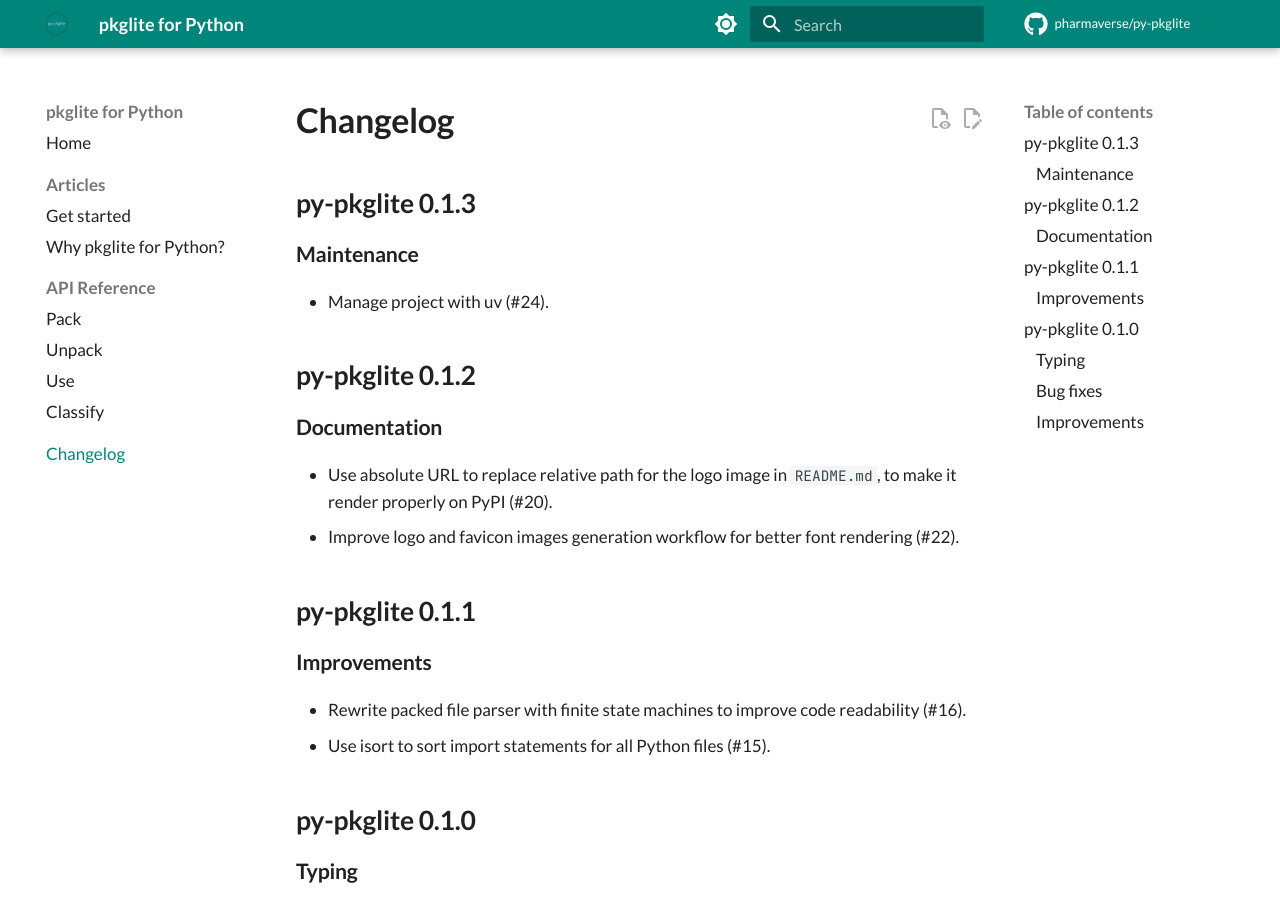
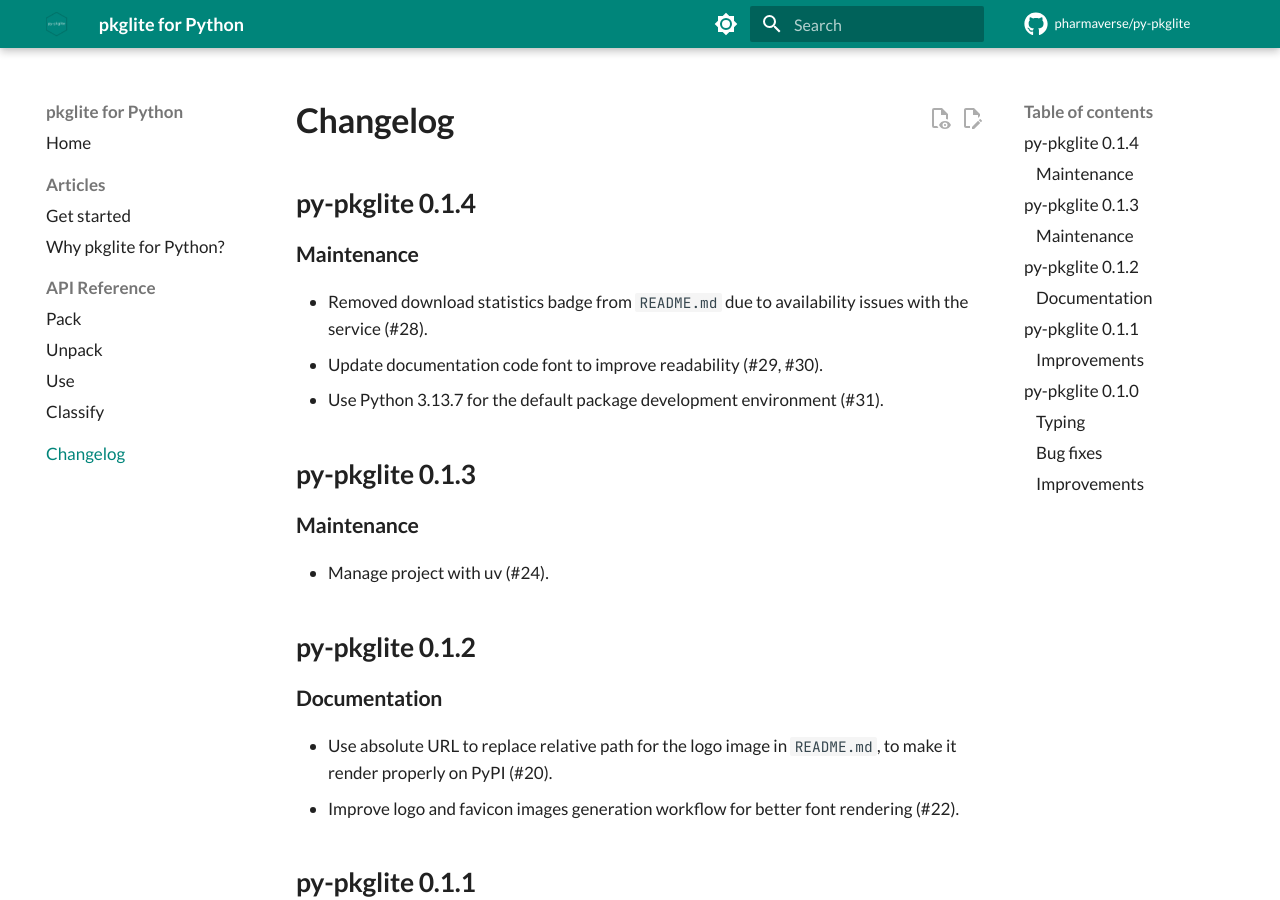
Before and after one commit to pharmaverse/py-pkglite, an MkDocs documentation site: the page built from docs/changelog.md, in a window 1280 px wide and 900 px high. Built offline with MkDocs 1.6.1 and Material for MkDocs 9.7.7, drawn with Linux system fonts in a browser that asks for light colours; comment, search, counter and statistics services are not loaded.

Commit message:
Update changelog for v0.1.4

```diff
--- a/docs/changelog.md
+++ b/docs/changelog.md
@@ -1,4 +1,13 @@
 # Changelog
+
+## py-pkglite 0.1.4
+
+### Maintenance
+
+- Removed download statistics badge from `README.md` due to availability issues
+  with the service (#28).
+- Update documentation code font to improve readability (#29, #30).
+- Use Python 3.13.7 for the default package development environment (#31).
 
 ## py-pkglite 0.1.3
 
```
Also changed, not shown: CHANGELOG.md (+9 -0 lines).
